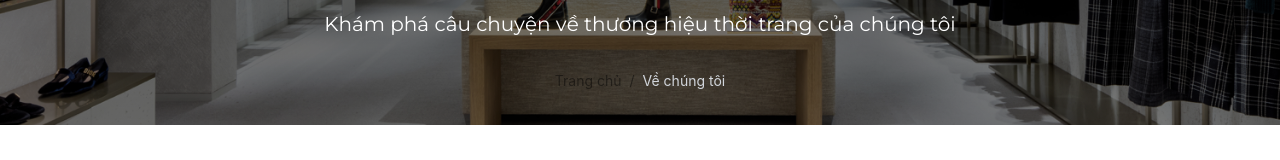
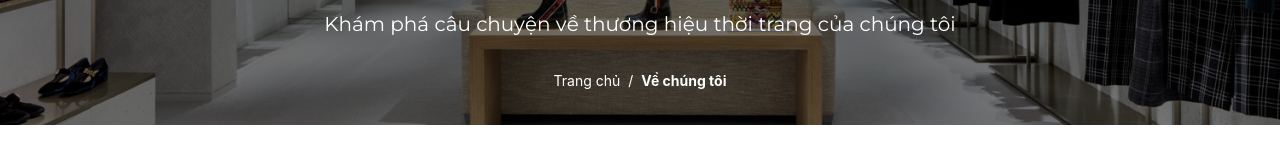
Before and after one commit to nguyenba16/fe-clothing-store-web, a React (Create React App) app: page /about-us in a window 1280 px wide. Shown: the part 475-635 px from the top of the page. Built offline with nearby package versions, Linux system fonts and the light colour scheme; no server answers.

Commit message:
update about us breadcrumb color

```diff
--- a/src/pages/AboutUs/index.jsx
+++ b/src/pages/AboutUs/index.jsx
@@ -63,16 +63,16 @@ const AboutUs = () => {
             Khám phá câu chuyện về thương hiệu thời trang của chúng tôi
           </p>
           <Breadcrumb
-            className='text-white text-30 mt-8'
+            className='text-white text-30 mt-8 [&_.ant-breadcrumb-separator]:text-white'
             items={[
               {
                 title: (
-                  <Link to='/' className='text-white hover:text-gray-200'>
+                  <Link to='/' className='!text-white hover:text-gray-200'>
                     Trang chủ
                   </Link>
                 ),
               },
-              { title: <span className='text-gray-300'>Về chúng tôi</span> },
+              { title: <span className='text-white font-bold'>Về chúng tôi</span> },
             ]}
           />
         </div>
```
